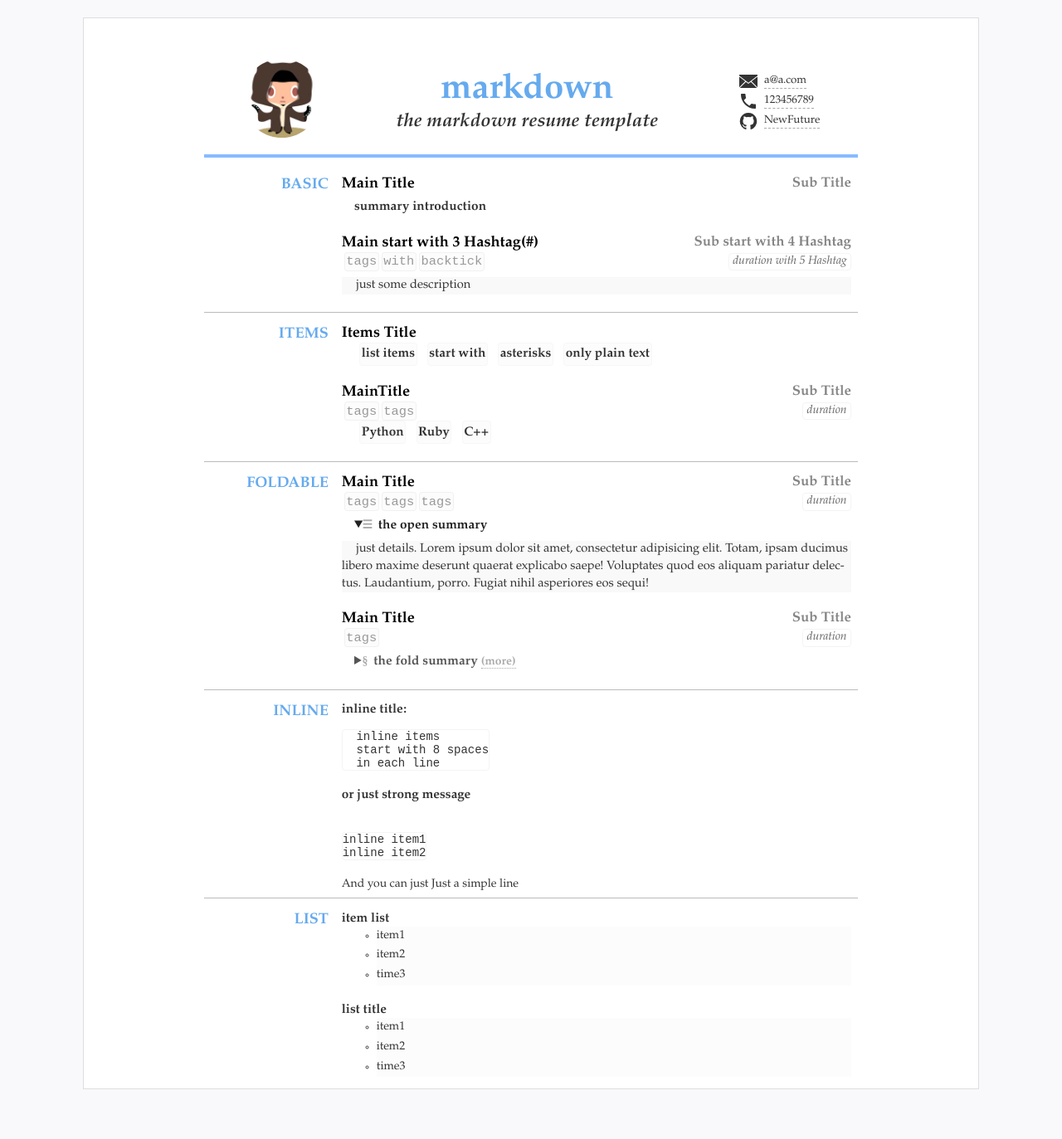
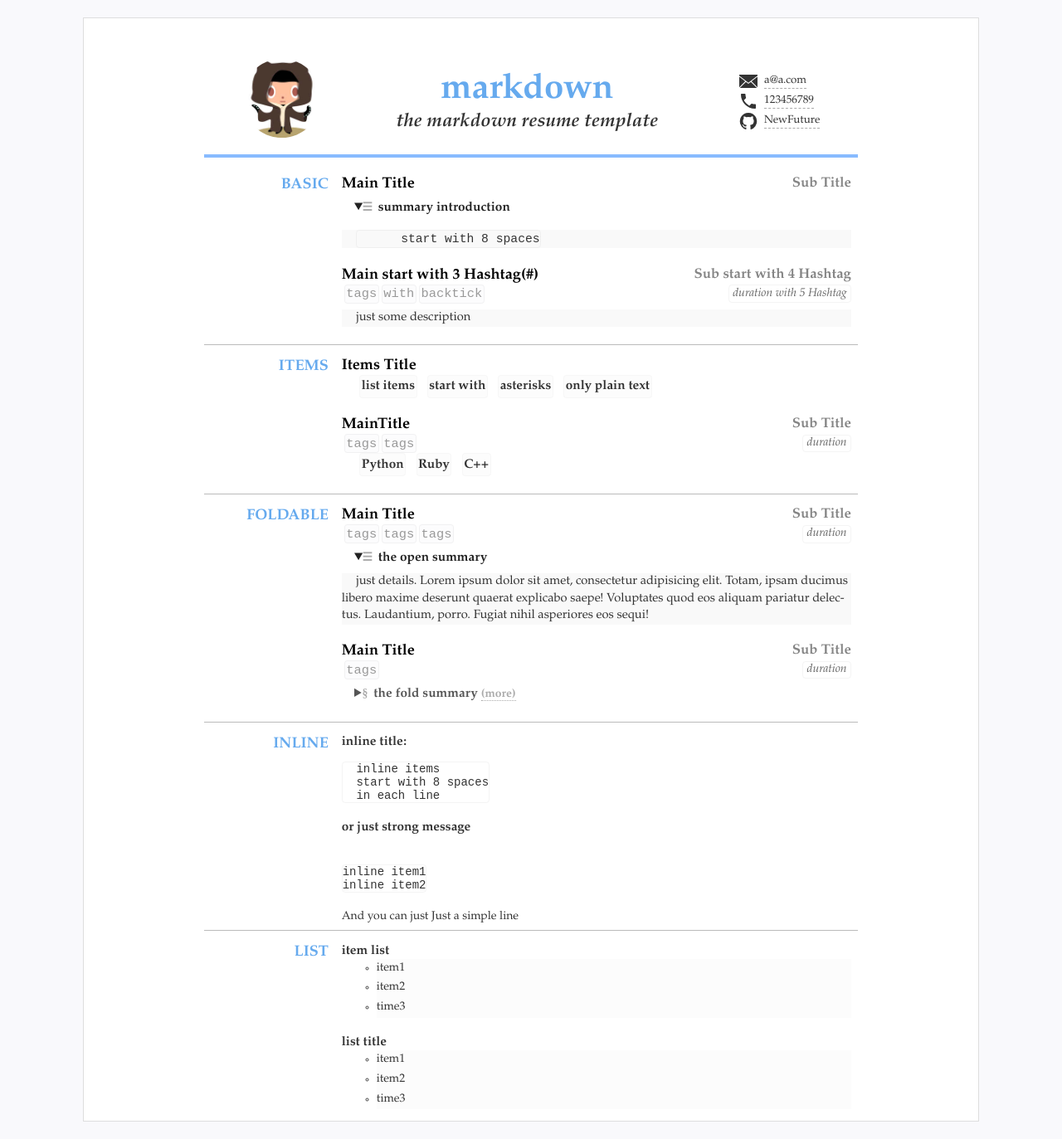
Before and after one commit to ZhangGroup-JLU/ScientificResearchProject1, a Jekyll site: the page built from markdown.md, in a window 1280 px wide. Shown: the whole page at 83% size. Built offline with Jekyll 4.4.1, drawn with Linux system fonts in a browser that asks for light colours; before the commit the page ends 1334 px from its top, so only the background shows below that.

Commit message:
Update markdown.md

```diff
--- a/markdown.md
+++ b/markdown.md
@@ -21,6 +21,7 @@ the markdown resume template
 ### Main Title
 #### Sub Title
 ###### summary introduction
+        start with 8 spaces
 
 ### Main start with 3 Hashtag(#)
 #### Sub start with 4 Hashtag
```
